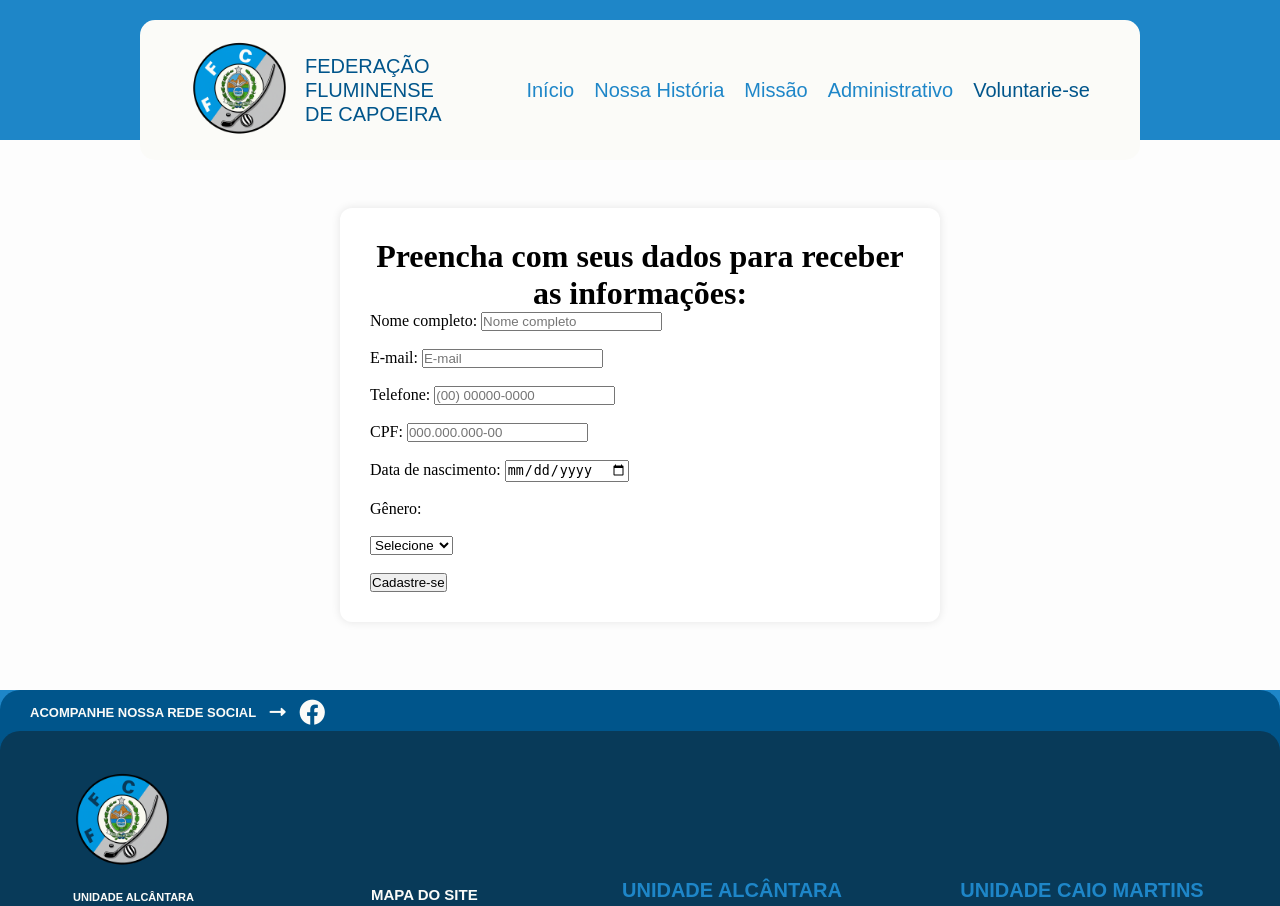
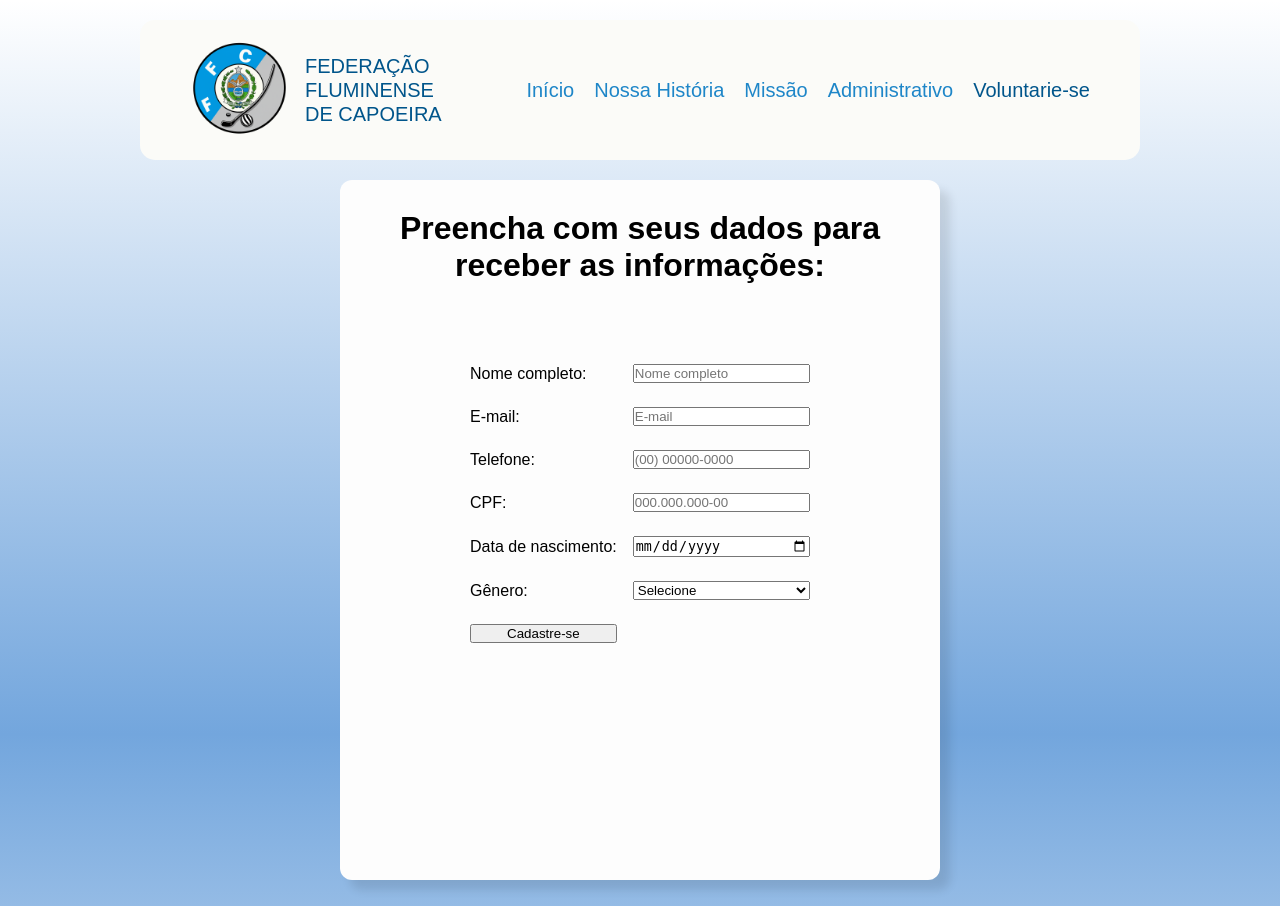
Before and after one commit to GusCoroa/projeto_web3, a Django app: page /voluntario/ in a window 1280 px wide. Shown: the top 906 px of the page. Run offline with Django 5.2, Linux system fonts and the light colour scheme; some web fonts are replaced.

Commit message:
leve ajuste no css do formulario

```diff
--- /dev/null
+++ b/static/css/formulario.css
@@ -0,0 +1,71 @@
+* {
+    margin: 0;
+    padding: 0;
+    box-sizing: border-box;
+  }
+  body {
+    padding-top: 140px;
+    background: linear-gradient(to bottom, transparent, #73a6dd, transparent);
+  }
+  html{
+    scroll-behavior: smooth;
+  }
+
+  .container-do-formulario{
+    min-height: calc(100vh - 250px);
+    display: flex;
+    justify-content: center;
+    align-items: center;
+    padding: 40px 20px;
+  }
+
+  .caixa-formulario{
+    max-width: 600px;
+    width: 100%;
+    height: 700px;
+    background-color: #fdfdfd;
+    padding: 30px;
+    border-radius: 12px;
+    box-shadow: 10px 10px 10px rgba(0,0,0,0.1);
+    text-align: left;
+    font-family: HK Grotesk, sans-serif;
+  }
+
+  .caixa-formulario h1, .caixa-formulario h4{
+    text-align: center;
+  }
+
+  .formulario{
+    font-family: 'Intro-rust', sans-serif;
+    margin: 80px 100px;
+}
+
+.formulario {
+    display: grid;
+    grid-template-columns: max-content 1fr;
+    column-gap: 1rem;
+    row-gap: 1.5rem;
+    align-items: center;
+  }
+
+  .formulario input,
+  .formulario select {
+    justify-self: end;
+    width: 100%;
+    max-width: 250px;
+  }
+
+
+.alerta, .sucesso {
+    background-color:rgb(250, 208, 212);
+    color:rgb(155, 40, 51);
+    padding: 10px;
+    margin: 10px 0;
+    border: 1px solid rgb(250, 191, 197);
+    border-radius: 5px;
+}
+
+.sucesso{
+    background-color:rgb(148, 230, 147);
+    color:rgb(1, 41, 0);
+}
--- a/static/css/voluntario.css
+++ /dev/null
@@ -1,50 +0,0 @@
-* {
-    margin: 0;
-    padding: 0;
-    box-sizing: border-box;
-  }
-  body {
-    padding-top: 140px;
-    background-color: #1e86c8;
-  }
-  html{
-      scroll-behavior: smooth;
-  }
-
-
-.container-do-formulario{
-    min-height: calc(100vh - 250px);
-    display: flex;
-    justify-content: center;
-    align-items: center;
-    padding: 40px 20px;
-    background-color: #fdfdfd;
-}
-
-.caixa-formulario{
-    max-width: 600px;
-    width: 100%;
-    background-color: #ffffff;
-    padding: 30px;
-    border-radius: 12px;
-    box-shadow: 0 0 10px rgba(0,0,0,0.1);
-    text-align: left;
-}
-
-.caixa-formulario h1, .caixa-formulario h4{
-    text-align: center;
-}
-
-.alerta, .sucesso {
-    background-color:rgb(250, 208, 212);
-    /* color:rgb(155, 40, 51); */
-    padding: 10px;
-    margin: 10px 0;
-    border: 1px solid rgb(250, 191, 197);
-    border-radius: 5px;
-}
-
-.sucesso{
-    /* background-color:rgb(148, 230, 147); */
-    color:rgb(1, 41, 0);
-}
--- a/templates/voluntario.html
+++ b/templates/voluntario.html
@@ -6,7 +6,7 @@
     <meta name="viewport" content="width=device-width, initial-scale=1.0">
     <title>Seja um Voluntário - FFC</title>
     <link rel="stylesheet" href="https://cdnjs.cloudflare.com/ajax/libs/font-awesome/6.0.0-beta3/css/all.min.css">
-    <link rel="stylesheet" href="{% static 'css/voluntario.css' %}">
+    <link rel="stylesheet" href="{% static 'css/formulario.css' %}">
     <link rel="stylesheet" href="{% static 'css/cabecalho.css' %}" />
   <link rel="stylesheet" href="{% static 'css/rodape.css' %}" />
 
@@ -37,31 +37,30 @@
     <div class="caixa-formulario">
         <h1>Preencha com seus dados para receber as informações:</h1>
 
-        <form method="post">
+        <form class="formulario" method="post">
             {% csrf_token %}
 
         <label for="fullname">Nome completo:</label>
-            <input type="text" id="fullname" name="fullname" placeholder="Nome completo" required><br><br>
+            <input class="input" type="text" id="fullname" name="fullname" placeholder="Nome completo" required>
 
             <label for="email">E-mail:</label>
-            <input type="email" id="email" name="email" placeholder="E-mail" required><br><br>
+            <input class="input" type="email" id="email" name="email" placeholder="E-mail" required>
 
             <label for="tel">Telefone:</label>
-            <input type="tel" id="tel" name="tel" oninput="TEL(this)"  placeholder="(00) 00000-0000" required><br><br>
-
+            <input class="input" type="tel" id="tel" name="tel" oninput="TEL(this)"  placeholder="(00) 00000-0000" required>
             <label for="cpf">CPF:</label>
-            <input type="text" id="cpf" name="cpf" oninput="CPF(this)" placeholder="000.000.000-00" required><br><br>
+            <input class="input" type="text" id="cpf" name="cpf" oninput="CPF(this)" placeholder="000.000.000-00" required>
 
             <label for="dataNascimento">Data de nascimento: </label>
-            <input type="date" id="dataNascimento" name="dataNascimento" required><br><br>
+            <input class="input" type="date" id="dataNascimento" name="dataNascimento" required>
 
-            <label for="sexo">Gênero:</label><br><br>
+            <label for="sexo">Gênero:</label>
             <select id="sexo" name="sexo" required>
                 <option value="">Selecione</option>
                 <option value="masculino">Masculino</option>
                 <option value="feminino">Feminino</option>
                 <option value="outro">Outro</option>
-            </select><br><br>
+            </select>
 
             <input type="submit" value="Cadastre-se">
         </form>
```
